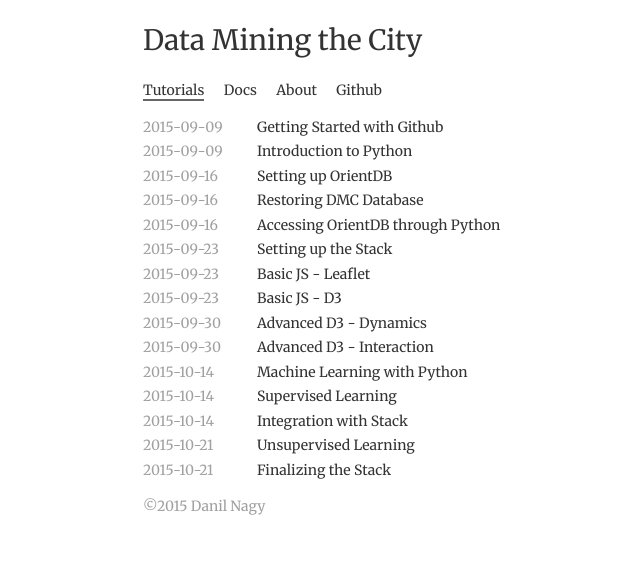
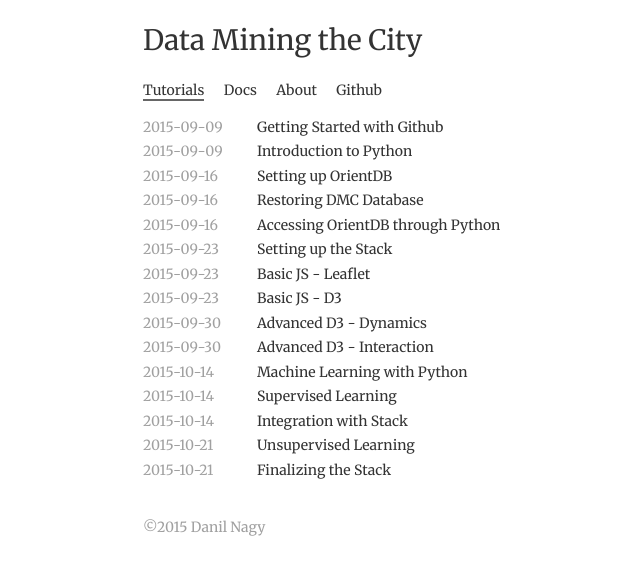
Before and after one commit to danilnagy/dmc, a Jekyll site: the page built from index.html, in a window 1280 px wide. Shown: the top 575 px of the page, without its empty margins (113-753 px from the left). Built offline with Jekyll 4.4.1, drawn with Linux system fonts in a browser that asks for light colours; Markdown is read by kramdown in place of the engine named in the settings.

```diff
--- a/_layouts/default.html
+++ b/_layouts/default.html
@@ -19,7 +19,7 @@
         </header>
         {{ content }}
         <footer class="site-footer">
-            &copy;2015 Danil Nagy
+            <br>&copy;2015 Danil Nagy
         </footer>
         </div><!-- /.footer-wrapper -->
     </main>
```
